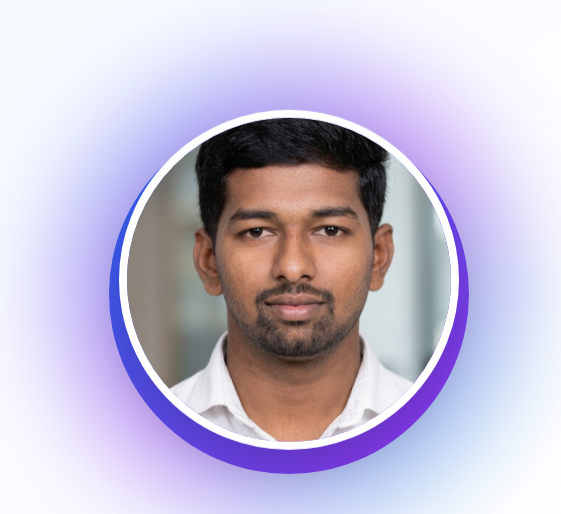
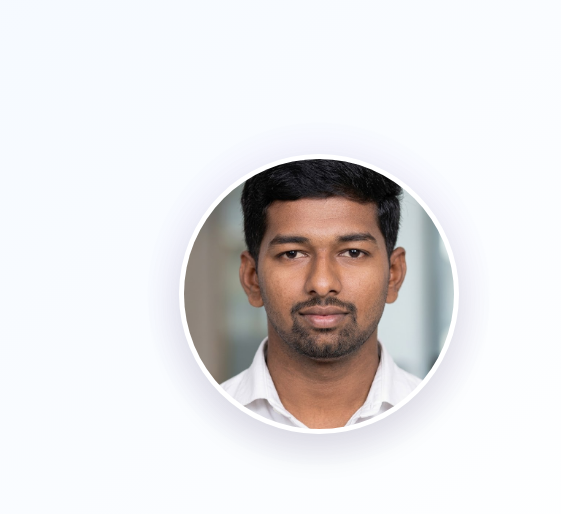
Before and after one commit to GopalSwarang/Portfolio, a plain HTML site: page index.html in a window 1280 px wide. Shown: the part 136-650 px from the top of the page, 719-1280 px from the left. Drawn offline with Linux system fonts and the light colour scheme.

Commit message:
index and style changes

```diff
--- a/index.html
+++ b/index.html
@@ -433,7 +433,6 @@
 
     <section id="contact" class="section">
 
-
         <h2 class="section-title">
             Contact Me
         </h2>
@@ -441,6 +440,7 @@
 
 
         <div class="contact-info">
+            <center>
 
 
             <p>
@@ -459,6 +459,8 @@
                 Location:
                 Mumbai, Maharashtra, India
             </p>
+
+            </center>
 
         </div>
         <br>
--- a/style.css
+++ b/style.css
@@ -412,9 +412,7 @@ header {
 .profile-image{
 
     display:flex;
-
     justify-content:center;
-
     align-items:center;
 
     position:relative;
@@ -422,178 +420,89 @@ header {
 }
 
 
-/* Outer Glow */
-
 .profile-image::before{
 
     content:"";
 
     position:absolute;
 
-    width:420px;
-
-    height:420px;
+    width:330px;
+    height:330px;
 
     border-radius:50%;
 
     background:
-    linear-gradient(
-        135deg,
-        #2563eb,
-        #9333ea,
-        #06b6d4
+    radial-gradient(
+        circle,
+        rgba(37,99,235,.18),
+        rgba(124,58,237,.08),
+        transparent 75%
     );
 
-    filter:blur(45px);
-
-    opacity:.35;
-
-    animation:glow 5s infinite alternate;
+    animation:glow 5s ease-in-out infinite;
 
 }
 
 
-/* Gradient Border */
+.profile-image img{
 
-.profile-image::after{
+    width:280px;
+    height:280px;
 
-    content:"";
-
-    position:absolute;
-
-    width:360px;
-
-    height:360px;
+    object-fit:cover;
 
     border-radius:50%;
 
-    background:
-    linear-gradient(
-        135deg,
-        #2563eb,
-        #9333ea
-    );
-
-    z-index:0;
-
-}
-
-
-/* Profile Image */
-
-.profile-image img{
-
     position:relative;
 
-    z-index:2;
+    background:#ffffff;
 
-    width:340px;
-
-    height:340px;
-
-    border-radius:50%;
-
-    object-fit:cover;
-
-    border:8px solid white;
+    padding:5px;
 
     box-shadow:
-        0 20px 40px rgba(0,0,0,.18);
-
-    animation:floating 4s ease-in-out infinite;
+        0 15px 35px rgba(0,0,0,.12);
 
     transition:.4s;
 
 }
 
 
-/* Hover Effect */
-
 .profile-image img:hover{
 
-    transform:scale(1.05);
+    transform:
+        translateY(-8px)
+        scale(1.03);
+
+    box-shadow:
+        0 25px 50px rgba(37,99,235,.25);
 
 }
 
 
-/* Floating Animation */
-
-@keyframes floating{
+@keyframes glow{
 
     0%{
 
-        transform:translateY(0);
+        transform:scale(1);
+        opacity:.8;
 
     }
 
     50%{
 
-        transform:translateY(-15px);
+        transform:scale(1.08);
+        opacity:1;
 
     }
 
     100%{
 
-        transform:translateY(0);
+        transform:scale(1);
+        opacity:.8;
 
     }
 
 }
-
-
-/* Glow Animation */
-
-@keyframes glow{
-
-    from{
-
-        transform:scale(1);
-
-        opacity:.30;
-
-    }
-
-    to{
-
-        transform:scale(1.08);
-
-        opacity:.55;
-
-    }
-
-}
-
-
-/* Mobile */
-
-@media(max-width:768px){
-
-    .profile-image::before{
-
-        width:320px;
-
-        height:320px;
-
-    }
-
-    .profile-image::after{
-
-        width:280px;
-
-        height:280px;
-
-    }
-
-    .profile-image img{
-
-        width:260px;
-
-        height:260px;
-
-    }
-
-}
-
 
 
 
```
